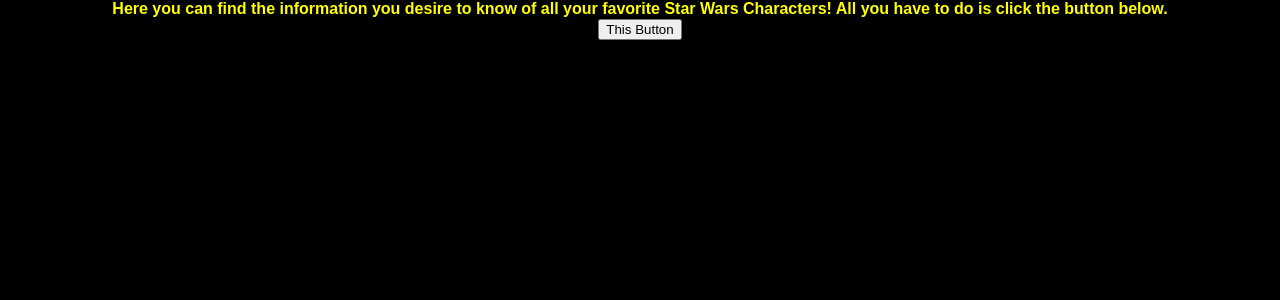
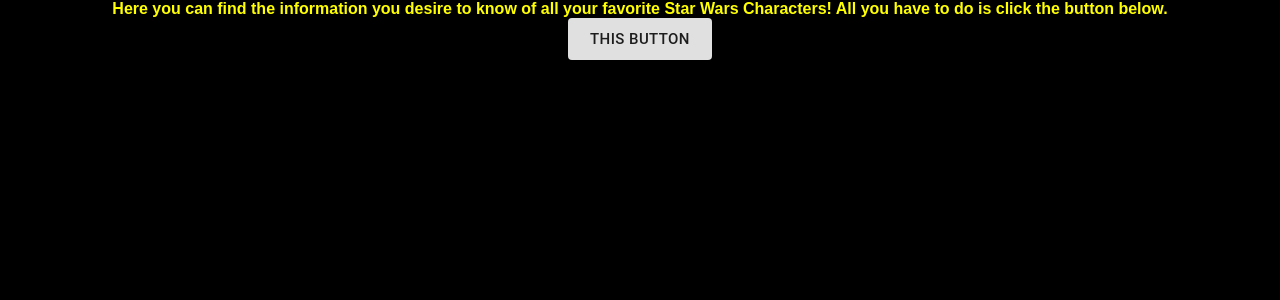
Before and after one commit to TerryParker/jeremywars-master, a React (Create React App) app: page /home in a window 1280 px wide. Shown: the top 300 px of the page. Built offline with nearby package versions, Linux system fonts and the light colour scheme; a web font is replaced by a local one.

Commit message:
updated readme to explain 2 terminals needed to run. Then added a new library to handle the basic button. updated the buttons to be a little bigger and round nothing fancy but better at least. (#13)
Co-authored-by: Terry Parker <terry.parker@selu.edu>

```diff
--- a/package.json
+++ b/package.json
@@ -3,6 +3,7 @@
   "version": "0.1.0",
   "private": true,
   "dependencies": {
+    "@material-ui/core": "^4.10.2",
     "@testing-library/jest-dom": "^4.2.4",
     "@testing-library/react": "^9.3.2",
     "@testing-library/user-event": "^7.1.2",
--- a/src/components/CharacterSearch.jsx
+++ b/src/components/CharacterSearch.jsx
@@ -1,5 +1,6 @@
 import React, { useState, useEffect } from 'react';
-import { Form, ListGroup, Button } from 'react-bootstrap';
+import { Form, ListGroup} from 'react-bootstrap';
+import Button from '@material-ui/core/Button';
 import './StarWarsFont.css';
 import starwarsAudio from '../assets/starwarsTheme.mp3';
 
@@ -45,7 +46,7 @@
                         placeholder="Luke Skywalker"
                         />
                         {' '}
-                        <Button type="submit">Submit</Button>
+                        <Button type="submit" variant="contained" size="small">Submit</Button>
                             <audio className="submit-audio">
                                 <source src={starwarsAudio}/>
                             </audio>
--- a/src/pages/home.jsx
+++ b/src/pages/home.jsx
@@ -1,5 +1,5 @@
 import React, {useState} from 'react';
-import {Button} from 'react-bootstrap';
+import Button from '@material-ui/core/Button';
 import CharacterSearch from '../components/CharacterSearch';
 import HomeInfo from '../components/HomeInformation';
 
@@ -22,7 +22,7 @@
         {display ? <CharacterSearch/> : <HomeInfo/> }
         </div>
         <center>
-        <Button id="learn" onClick={handleSubmit}>This Button</Button>
+        <Button id="learn" variant="contained"  size="large" onClick={handleSubmit}>This Button</Button>
         </center>
         </>
     );
```
Also changed, not shown: 2 other files (tests, documents, lock files or other folders).
